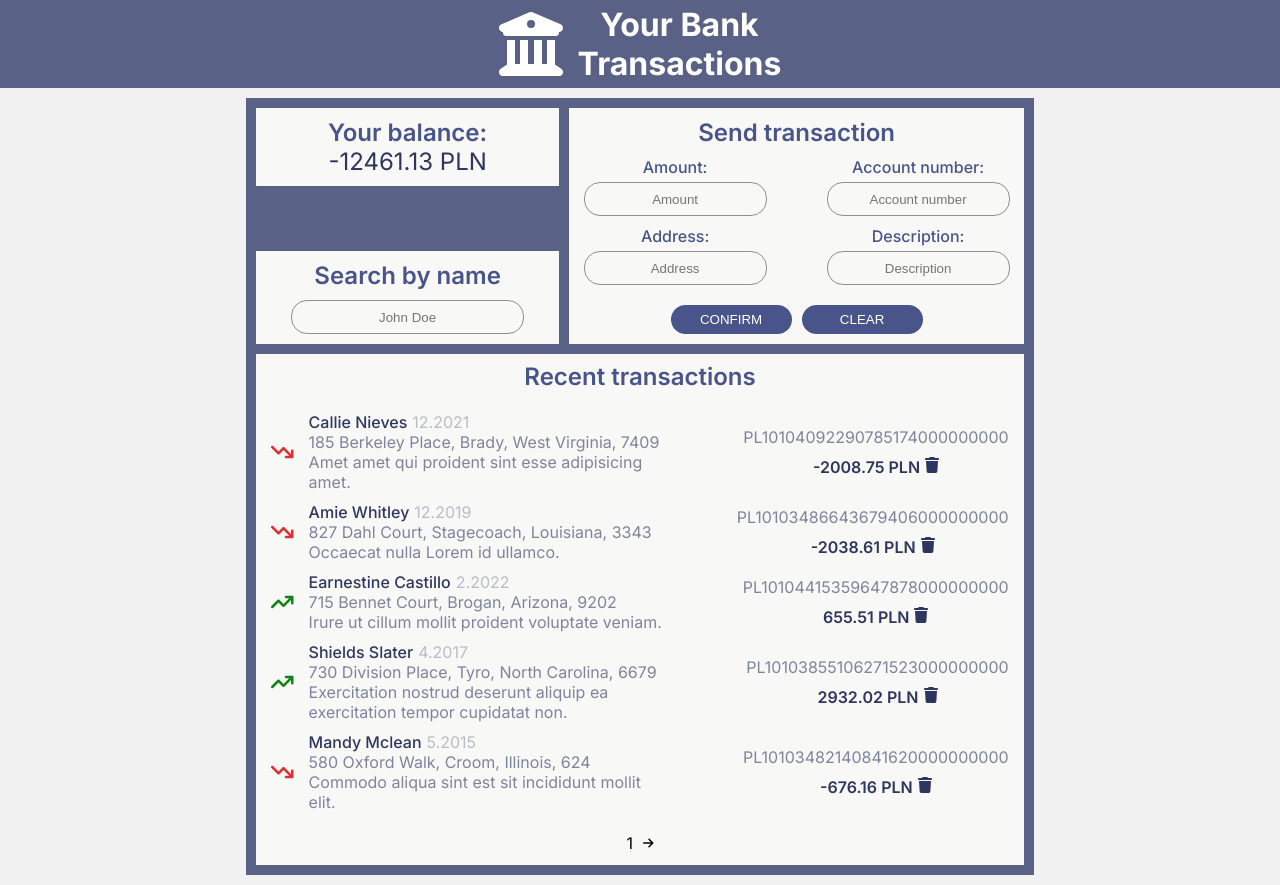
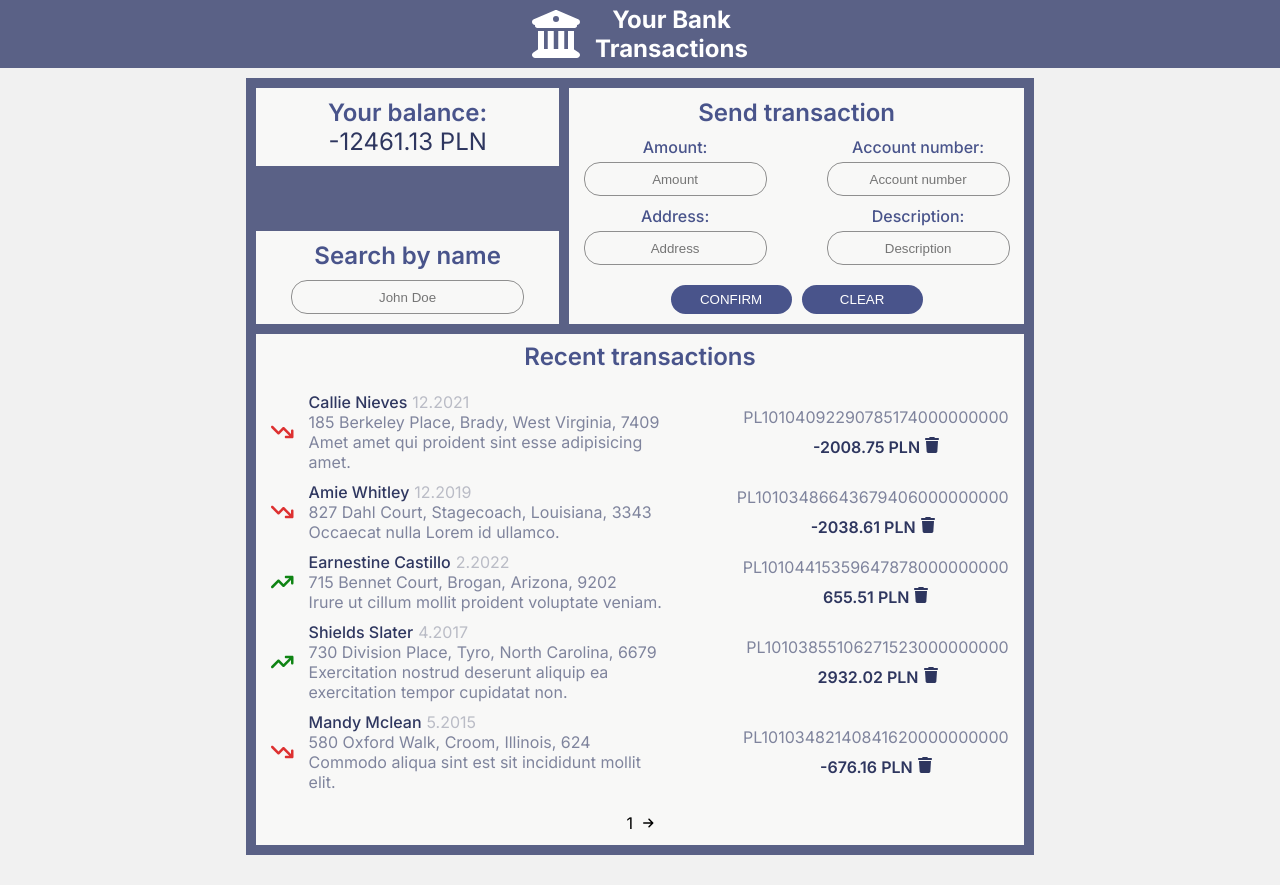
Before and after one commit to zxcvego/bank-transactions, a React (Create React App) app: page / in a window 1280 px wide. Built offline with nearby package versions, Linux system fonts and the light colour scheme; data requests are answered from the project's data file.

Commit message:
fix: smaller navbar

```diff
--- a/src/components/navbar/Navbar.module.css
+++ b/src/components/navbar/Navbar.module.css
@@ -12,7 +12,7 @@
 
 .navbar p {
 	margin: 0 auto;
-	font-size: 2rem;
+	font-size: 1.5rem;
 	user-select: none;
 }
 
--- a/src/components/navbar/Navbar.tsx
+++ b/src/components/navbar/Navbar.tsx
@@ -8,7 +8,7 @@ const Navbar = () => {
 		<header>
 			<div className={styles.navbar}>
 				<div className={styles["navbar-logo"]}>
-					<FontAwesomeIcon icon={faBuildingColumns} size="4x" />
+					<FontAwesomeIcon icon={faBuildingColumns} size="3x" />
 					<div className={styles["navbar-logo-title"]}>
 						<p>Your Bank</p>
 						<p>Transactions</p>
```
